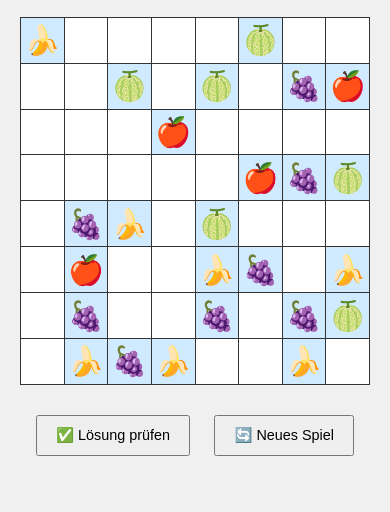
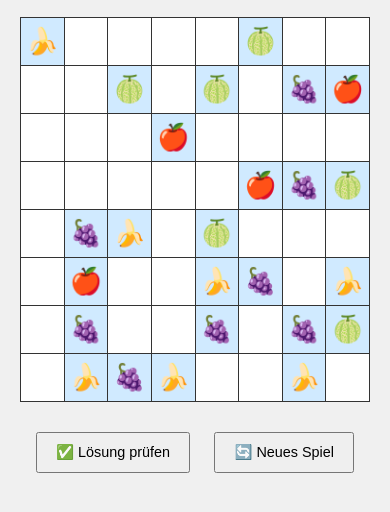
Before and after one commit to FabyL/obst-obsession, a plain HTML site: page index.html in a window 390 px wide. Shown: the part 144-656 px from the top of the page. Drawn offline with Linux system fonts and the light colour scheme.

Commit message:
Update index.html

```diff
--- a/index.html
+++ b/index.html
@@ -21,14 +21,12 @@
       margin: 20px auto;
     }
     td {
-      width: 12vw;
-      height: 12vw;
-      max-width: 60px;
-      max-height: 60px;
+      width: 60px;
+      height: 60px;
       border: 1px solid #333;
       text-align: center;
       vertical-align: middle;
-      font-size: 2em;
+      font-size: 32px;
       cursor: pointer;
       background: #fff;
       transition: background 0.2s;
@@ -43,26 +41,27 @@
       font-size: 1em;
       cursor: pointer;
     }
+    #victory {
+      display: none;
+      font-size: 2em;
+      color: green;
+      animation: pop 0.8s ease forwards;
+      margin-top: 15px;
+    }
+    @keyframes pop {
+      0% { transform: scale(0.5); opacity: 0; }
+      100% { transform: scale(1); opacity: 1; }
+    }
     @media (max-width: 600px) {
       td {
-        width: 11vw;
-        height: 11vw;
-        font-size: 1.8em;
+        width: 45px;
+        height: 45px;
+        font-size: 26px;
       }
       button {
         font-size: 0.9em;
         padding: 10px 18px;
       }
-    }
-    #victory {
-      display: none;
-      font-size: 2em;
-      color: green;
-      animation: pop 0.8s ease forwards;
-    }
-    @keyframes pop {
-      0% { transform: scale(0.5); opacity: 0; }
-      100% { transform: scale(1); opacity: 1; }
     }
   </style>
 </head>
@@ -107,16 +106,13 @@
   function checkSolution() {
     const table = document.getElementById("grid");
     let valid = true;
-
     for (let i = 0; i < 8; i++) {
       let rowCounts = {}, colCounts = {};
       for (let j = 0; j < 8; j++) {
         const rowFruit = table.rows[i].cells[j].textContent;
         const colFruit = table.rows[j].cells[i].textContent;
-
         rowCounts[rowFruit] = (rowCounts[rowFruit] || 0) + 1;
         colCounts[colFruit] = (colCounts[colFruit] || 0) + 1;
-
         if (j < 7) {
           if (rowFruit !== "" && rowFruit === table.rows[i].cells[j+1].textContent) valid = false;
           if (colFruit !== "" && colFruit === table.rows[j+1].cells[i].textContent) valid = false;
@@ -126,11 +122,10 @@
         if (rowCounts[fruit] !== 2 || colCounts[fruit] !== 2) valid = false;
       }
     }
-
     if (valid) {
       document.getElementById("victory").style.display = "block";
     } else {
-      alert("Falsch gemach 😭");
+      alert("❌ Noch Fehler drin!");
     }
   }
 
@@ -157,10 +152,7 @@
       let key = `${r},${c}`;
       if (fixedCells[key]) continue;
       let fruit = fruits.slice(1)[Math.floor(Math.random() * 4)];
-      let neighbours = [
-        `${r-1},${c}`, `${r+1},${c}`,
-        `${r},${c-1}`, `${r},${c+1}`
-      ];
+      let neighbours = [`${r-1},${c}`, `${r+1},${c}`, `${r},${c-1}`, `${r},${c+1}`];
       if (neighbours.some(n => fixedCells[n] === fruit)) continue;
       fixedCells[key] = fruit;
       placed++;
@@ -178,7 +170,6 @@
       if (c < 7 && grid[r][c+1] === fruit) return false;
       return true;
     }
-
     function backtrack(r, c) {
       if (c === 8) { c = 0; r++; if (r === 8) return true; }
       if (grid[r][c] !== "") return backtrack(r, c+1);
```
